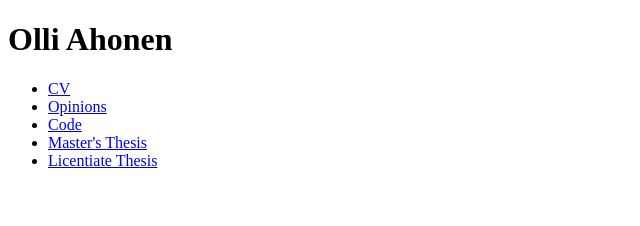
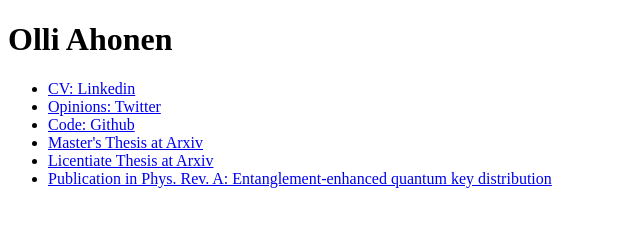
Before and after one commit to olliahonen/homepage, a plain HTML site: page index.html in a window 1280 px wide. Shown: the whole page, without its empty margins (0-640 px from the left). Drawn offline with Linux system fonts and the light colour scheme.

Commit message:
Add link to Phys. Rev. A

```diff
--- a/index.html
+++ b/index.html
@@ -8,19 +8,22 @@
     <h1>Olli Ahonen</h1>
     <ul class="links">
       <li>
-        <a href="https://fi.linkedin.com/in/olliahonen">CV</a>
+        <a href="https://fi.linkedin.com/in/olliahonen">CV: Linkedin</a>
       </li>
       <li>
-        <a href="https://twitter.com/olliahonen">Opinions</a>
+        <a href="https://twitter.com/olliahonen">Opinions: Twitter</a>
       </li>
       <li>
-        <a href="https://github.com/olliahonen">Code</a>
+        <a href="https://github.com/olliahonen">Code: Github</a>
       </li>
       <li>
-        <a href="https://arxiv.org/abs/0712.4247">Master's Thesis</a>
+        <a href="https://arxiv.org/abs/0712.4247">Master's Thesis at Arxiv</a>
       </li>
       <li>
-        <a href="https://arxiv.org/abs/0903.2117">Licentiate Thesis</a>
+        <a href="https://arxiv.org/abs/0903.2117">Licentiate Thesis at Arxiv</a>
+      </li>
+      <li>
+        <a href="https://link.aps.org/doi/10.1103/PhysRevA.78.032314">Publication in Phys. Rev. A: Entanglement-enhanced quantum key distribution</a>
       </li>
     </ul>
   </body>
```
